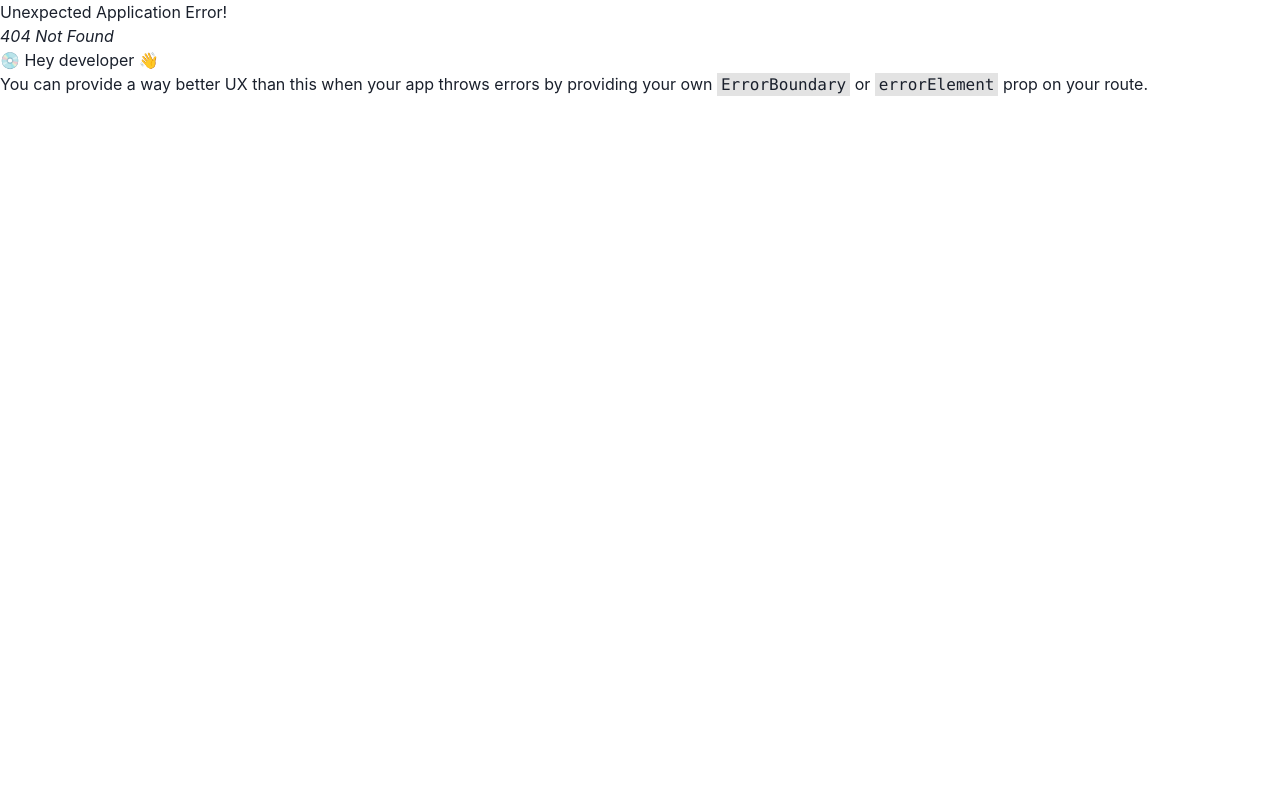
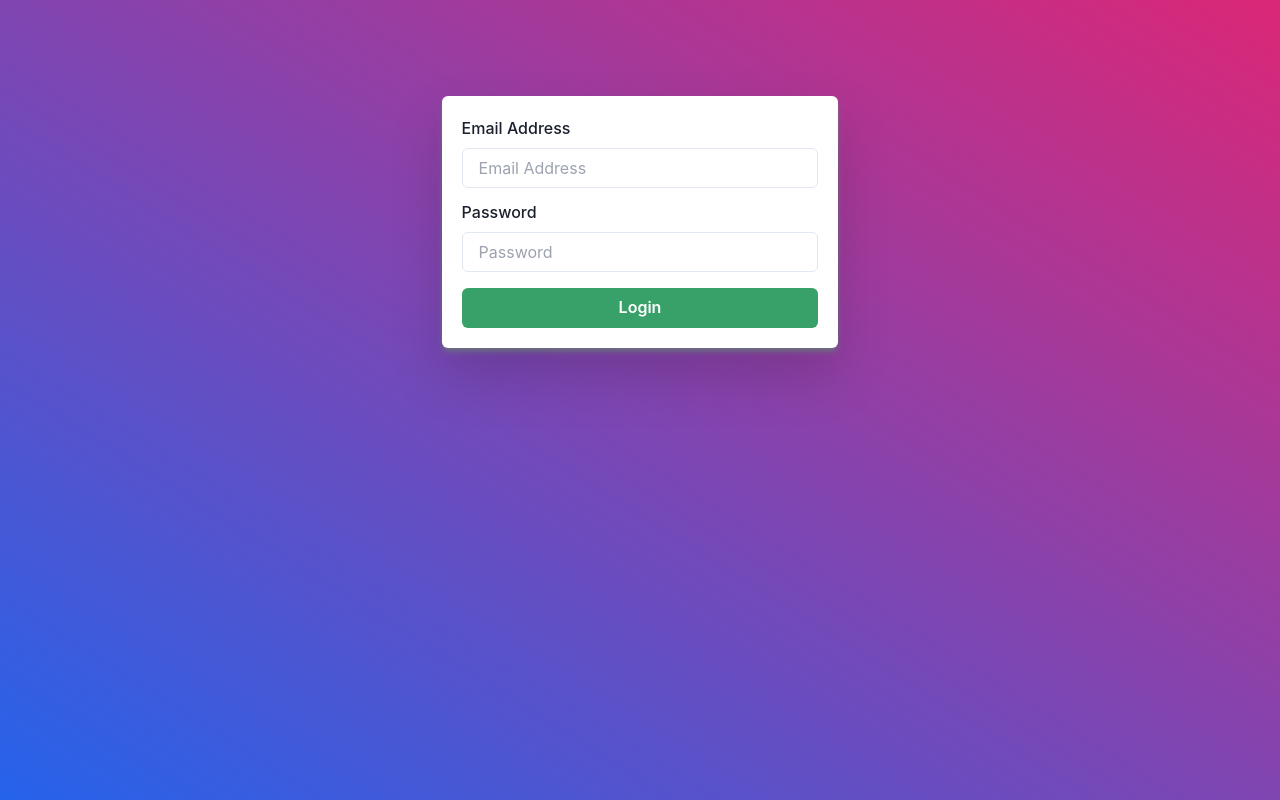
Before and after one commit to Pulukuri-Mohan-Sai-Chandra/product_invetory, a React (Vite) app in the folder web/: page /login in a window 1280 px wide. Before the commit this address had no page. Built offline with nearby package versions, Linux system fonts and the light colour scheme.

Commit message:
Styled the Login Page

```diff
--- a/web/src/Components/HeaderFooter/Header.tsx
+++ b/web/src/Components/HeaderFooter/Header.tsx
@@ -23,9 +23,6 @@ const Header = (props: {}) => {
       </div>
       <div>
         <ul>
-          <li>
-            <AppLink path="/signUp" link_value="Sign Up" />
-          </li>
         </ul>
       </div>
     </div>
--- a/web/src/Components/Shop/ShopComponent.tsx
+++ b/web/src/Components/Shop/ShopComponent.tsx
@@ -2,6 +2,7 @@ import React from 'react'
 
 type Props = {}
 
+// eslint-disable-next-line @typescript-eslint/no-unused-vars
 const ShopComponent = (props: Props) => {
   return (
     <div>ShopComponent</div>
--- a/web/src/Components/User/UserLogin.tsx
+++ b/web/src/Components/User/UserLogin.tsx
@@ -1,4 +1,16 @@
+import { Input, Button, FormLabel } from "@chakra-ui/react";
+
 const UserLogin = () => {
-  return <></>;
+  return (
+    <div className="h-screen bg-gradient-to-tr from-blue-600 to-pink-600">
+      <div className="bg-white w-max rounded-md p-5 mx-auto relative top-24 shadow-md shadow-gray-500 drop-shadow-2xl">
+        <FormLabel>Email Address</FormLabel>
+        <Input placeholder="Email Address" />
+        <FormLabel className="my-3">Password</FormLabel>
+        <Input placeholder="Password" type="password" />
+        <Button marginTop="4"colorScheme="green" width='full'>Login</Button>
+      </div>
+    </div>
+  );
 };
 export default UserLogin;
--- a/web/tailwind.config.js
+++ b/web/tailwind.config.js
@@ -8,6 +8,7 @@ export default {
     extend: {
       header_color:"#0D1282",
       body_bg:"#EEEDED",
+      dark_gray:"#0B192C"
     },
   },
   plugins: [],
```
Also changed, not shown: web/src/Routes/Routes.tsx (+9 -1 lines).
